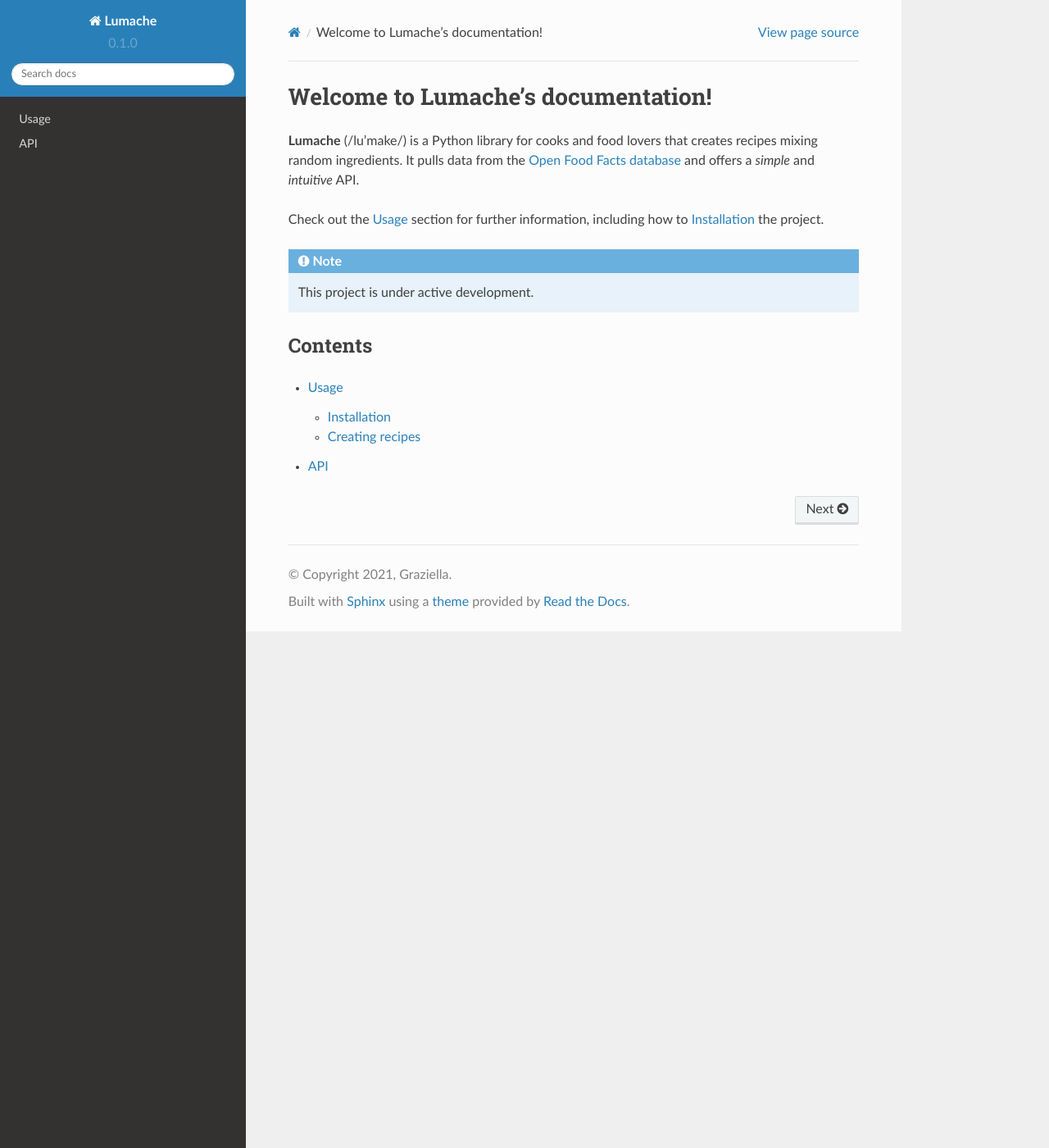
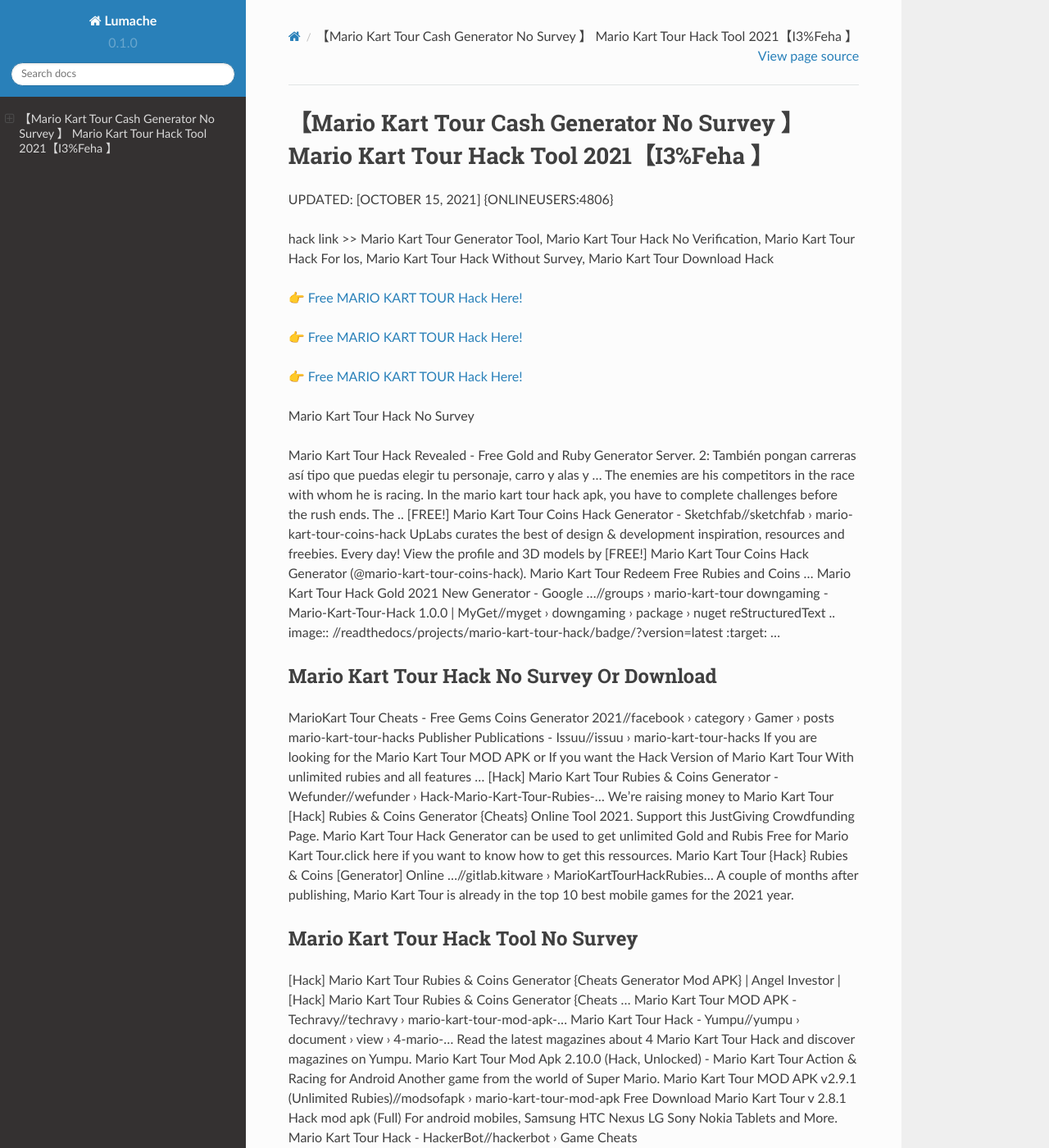
Before and after one commit to Eriknb/Mario88KartTour, a Sphinx documentation site: the page built from docs/source/index.rst, in a window 1280 px wide and 1400 px high. Shown: the whole window at 82% size. Built offline with Sphinx 7.4.7 and the Read the Docs theme 2.0.0, drawn with Linux system fonts in a browser that asks for light colours; some of the changed text lies outside the part shown.

Commit message:
Update index.rst

```diff
--- a/docs/source/index.rst
+++ b/docs/source/index.rst
@@ -1,22 +1,62 @@
-Welcome to Lumache's documentation!
-===================================
+【Mario Kart Tour Cash Generator No Survey 】 Mario Kart Tour Hack Tool 2021【I3%Feha 】
+==============================================================================
+UPDATED: [OCTOBER 15, 2021] {ONLINEUSERS:4806}
 
-**Lumache** (/lu'make/) is a Python library for cooks and food lovers
-that creates recipes mixing random ingredients.
-It pulls data from the `Open Food Facts database <https://world.openfoodfacts.org/>`_
-and offers a *simple* and *intuitive* API.
+hack link >> Mario Kart Tour Generator Tool, Mario Kart Tour Hack No Verification, Mario Kart Tour Hack For Ios, Mario Kart Tour Hack Without Survey, Mario Kart Tour Download Hack
 
-Check out the :doc:`usage` section for further information, including
-how to :ref:`installation` the project.
+`👉 Free MARIO KART TOUR Hack Here! <https://redirekt.in/nlige>`_
 
-.. note::
+`👉 Free MARIO KART TOUR Hack Here! <https://redirekt.in/nlige>`_
 
-   This project is under active development.
+`👉 Free MARIO KART TOUR Hack Here! <https://redirekt.in/nlige>`_
 
-Contents
---------
+Mario Kart Tour Hack No Survey
 
-.. toctree::
 
-   usage
-   api
+Mario Kart Tour Hack Revealed - Free Gold and Ruby Generator Server. 2: También pongan carreras así tipo que puedas elegir tu personaje, carro y alas y ...
+The enemies are his competitors in the race with whom he is racing. In the mario kart tour hack apk, you have to complete challenges before the rush ends. The ..
+[FREE!] Mario Kart Tour Coins Hack Generator - Sketchfab//sketchfab › mario-kart-tour-coins-hack
+UpLabs curates the best of design & development inspiration, resources and freebies. Every day!
+View the profile and 3D models by [FREE!] Mario Kart Tour Coins Hack Generator (@mario-kart-tour-coins-hack). Mario Kart Tour Redeem Free Rubies and Coins ...
+Mario Kart Tour Hack Gold 2021 New Generator - Google ...//groups › mario-kart-tour
+downgaming - Mario-Kart-Tour-Hack 1.0.0 | MyGet//myget › downgaming › package › nuget
+reStructuredText .. image:: //readthedocs/projects/mario-kart-tour-hack/badge/?version=latest :target: ...
+
+********************************
+Mario Kart Tour Hack No Survey Or Download
+********************************
+
+MarioKart Tour Cheats - Free Gems Coins Generator 2021//facebook › category › Gamer › posts
+mario-kart-tour-hacks Publisher Publications - Issuu//issuu › mario-kart-tour-hacks
+If you are looking for the Mario Kart Tour MOD APK or If you want the Hack Version of Mario Kart Tour With unlimited rubies and all features ...
+[Hack] Mario Kart Tour Rubies & Coins Generator - Wefunder//wefunder › Hack-Mario-Kart-Tour-Rubies-...
+Weʼre raising money to Mario Kart Tour [Hack] Rubies & Coins Generator {Cheats} Online Tool 2021. Support this JustGiving Crowdfunding Page.
+Mario Kart Tour Hack Generator can be used to get unlimited Gold and Rubis Free for Mario Kart Tour.click here if you want to know how to get this ressources.
+Mario Kart Tour {Hack} Rubies & Coins [Generator] Online ...//gitlab.kitware › MarioKartTourHackRubies...
+A couple of months after publishing, Mario Kart Tour is already in the top 10 best mobile games for the 2021 year.
+
+***********************************
+Mario Kart Tour Hack Tool No Survey
+***********************************
+
+[Hack] Mario Kart Tour Rubies & Coins Generator {Cheats Generator Mod APK} | Angel Investor | [Hack] Mario Kart Tour Rubies & Coins Generator {Cheats ...
+Mario Kart Tour MOD APK - Techravy//techravy › mario-kart-tour-mod-apk-...
+Mario Kart Tour Hack - Yumpu//yumpu › document › view › 4-mario-...
+Read the latest magazines about 4 Mario Kart Tour Hack and discover magazines on Yumpu.
+Mario Kart Tour Mod Apk 2.10.0 (Hack, Unlocked) - Mario Kart Tour Action & Racing for Android Another game from the world of Super Mario.
+Mario Kart Tour MOD APK v2.9.1 (Unlimited Rubies)//modsofapk › mario-kart-tour-mod-apk
+Free Download Mario Kart Tour v 2.8.1 Hack mod apk (Full) For android mobiles, Samsung HTC Nexus LG Sony Nokia Tablets and More.
+Mario Kart Tour Hack - HackerBot//hackerbot › Game Cheats
+
+
+Tak1z:
+Mario Kart Tour Cydia Hack
+Hack Mario Kart Tour Rubies & Coins
+Mario Kart Tour Online Generator
+Rubies & Coins Generator Mario Kart Tour
+Mario Kart Tour Hack Without Verifying
+Mario Kart Tour Generator No Survey
+Mario Kart Tour Hack No Survey Download
+Mario Kart Tour Cash Hack
+Mario Kart Tour Hack Android
+Android Mario Kart Tour Hack
```
